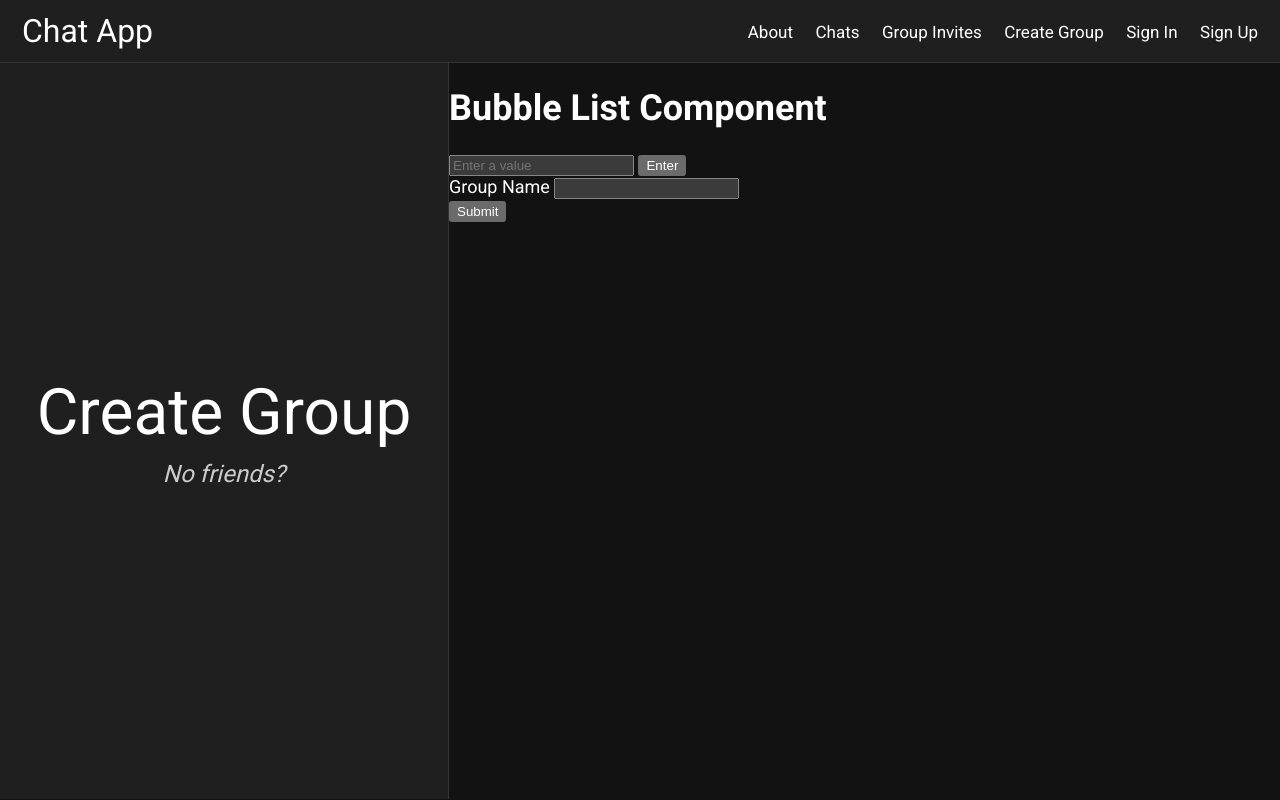
After one commit to Avingo255/chat-app, a Flask app: template chat_app/templates/create_group.html in a window 1280 px wide. The commit adds this page. Run offline with Flask 3, Linux system fonts and the light colour scheme; the template is opened without the code that fills it: values that come from a table or form of the project are taken from there, others are empty.

Commit message:
add create group functionality
styling needs work

```diff
--- a/chat_app/forms.py
+++ b/chat_app/forms.py
@@ -1,6 +1,7 @@
 from flask_wtf import FlaskForm
-from wtforms import StringField, PasswordField, BooleanField, SubmitField
-from wtforms.validators import DataRequired, EqualTo, ValidationError, Email
+from wtforms import StringField, PasswordField, BooleanField, SubmitField, Field
+from wtforms.validators import DataRequired, EqualTo, ValidationError, Email, Length
+from wtforms.widgets import TextInput
 
 from chat_app.database_operations.models import UserTable, GroupTable, UserGroupTable, MessageTable, InviteRequestTable
 
@@ -24,4 +25,22 @@ class SignUpForm(FlaskForm):
         if username in UserTable.get_all_usernames():
             raise ValidationError('Username already taken. Please use a different username.')
 
-    #add email address validation
+    #add email address validation???
+
+class BubbleListField(Field):
+    widget = TextInput()
+
+    def _value(self):
+        if self.data:
+            return ', '.join(self.data)
+        return ''
+
+    def process_formdata(self, valuelist):
+        if valuelist:
+            self.data = [x.strip() for x in valuelist[0].split(',') if x.strip()]
+        else:
+            self.data = []
+
+class BubbleForm(FlaskForm):
+    group_name = StringField('Group Name', validators=[DataRequired(), Length(max=50)])
+    bubble_list = BubbleListField('Bubble List')
--- a/chat_app/routes.py
+++ b/chat_app/routes.py
@@ -9,7 +9,15 @@ from chat_app.database_operations.models import UserTable, GroupTable, UserGroup
 from werkzeug.security import check_password_hash
 from chat_app.auth import User
 
-from chat_app.forms import SignInForm, SignUpForm
+from chat_app.forms import SignInForm, SignUpForm, BubbleForm
+
+#validation function that returns True if string only has alphanumeric characters or spaces, false otherwise
+def is_alphanumeric_or_space(string):
+    for char in string:
+        if not char.isalnum() and not char.isspace():
+            return False
+    return True
+
 
 #
 # APIS
@@ -222,6 +230,54 @@ def group_invites():
         subtitle = "Feeling lonely?"
     return render_template('invites.html', title="Group Invites", subtitle=subtitle)
 
+@app.route('/create-group', methods=['GET', 'POST'])
+def create_group():
+    if current_user.is_authenticated == False:
+        return redirect(url_for('sign_in'))
+    else:
+        form = BubbleForm()
+        if form.validate_on_submit():
+            bubble_list = form.bubble_list.data
+            group_name = form.group_name.data
+
+
+            # 1. check usernames are valid
+            invalid_usernames = []
+            for username in bubble_list:
+                if not username.isalnum() or username not in UserTable.get_all_usernames():
+                    invalid_usernames.append(username)
+
+            if len(invalid_usernames) > 0:
+                print(invalid_usernames)
+                flash(f"Invalid usernames: {invalid_usernames}")
+                return render_template('create_group.html', form=form)
+            elif len(bubble_list) == 0:
+                flash("Please add at least one user to the group")
+                return render_template('create_group.html', form=form)
+
+            elif not is_alphanumeric_or_space(group_name):
+                flash("Invalid group name - only use alphanumeric characters")
+                return render_template('create_group.html', form=form)
+            else:
+                GroupTable.create_group(group_name)
+                group_id = GroupTable.get_last_group_id()
+                UserGroupTable.create_user_group(current_user.username, group_id)
+
+                for username in bubble_list:
+                    InviteRequestTable.create_invite_request(username, current_user.username, group_id, 'pending')
+                return redirect(url_for('chat_window', group_id=group_id))
+
+
+            # 2. if not valid, flash message
+            # 3. add element to let users add group name
+            # 4. create group (add current user automatically, send invite requests to other users)
+            # 5. redirect to group chat
+            # 6. add notice in chat if only one person in group???????
+        return render_template('create_group.html', form=form)
+
+
+    return render_template('create_group.html', title='Create Group')
+
 
 @app.route('/sign-in', methods=['GET', 'POST'])
 def sign_in():
--- a/chat_app/templates/base.html
+++ b/chat_app/templates/base.html
@@ -33,6 +33,7 @@
                 <a href="{{ url_for('about')}}">About</a>
                 <a href="{{ url_for('index') }}">Chats</a>
                 <a href="{{ url_for('group_invites') }}">Group Invites</a>
+                <a href="{{ url_for('create_group') }}">Create Group</a>
 
                 {% if current_user.is_authenticated %}
                     <a href="{{ url_for('sign_out') }}">Sign Out</a>
@@ -41,10 +42,6 @@
                     <a href="{{ url_for('sign_up') }}">Sign Up</a>
                 {% endif %}
 
-
-                <a href="#">Create Group</a>
-                <a href="#">Profile</a>
-                <a href="#">🔔</a>
             </div>
         </div>
 
--- /dev/null
+++ b/chat_app/templates/create_group.html
@@ -0,0 +1,99 @@
+{% extends "base.html" %}
+
+
+{% block head %}
+    {{ super() }}
+    <link rel="stylesheet" href="{{ url_for('static', filename='auth_styles.css') }}">
+    <script>
+        document.addEventListener('DOMContentLoaded', function() {
+            const bubbleBox = document.getElementById('bubbleBox') || createBubbleBox();
+            const bubbleInput = document.getElementById('bubbleInput');
+            const addBubbleButton = document.getElementById('addBubble');
+            const hiddenBubbleList = document.getElementById('hiddenBubbleList');
+            const groupNameInput = document.getElementById('group_name');
+
+            function createBubbleBox() {
+                const box = document.createElement('div');
+                box.id = 'bubbleBox';
+                box.className = 'bubble-box';
+                document.querySelector('.bubble-list-container').prepend(box);
+                return box;
+            }
+
+            function addBubble(value) {
+                const bubble = document.createElement('span');
+                bubble.className = 'bubble';
+                bubble.textContent = value;
+                bubble.addEventListener('click', function() {
+                    bubbleBox.removeChild(bubble);
+                    updateHiddenField();
+                });
+                bubbleBox.appendChild(bubble);
+                updateHiddenField();
+            }
+
+            function updateHiddenField() {
+                const bubbles = Array.from(bubbleBox.getElementsByClassName('bubble'));
+                hiddenBubbleList.value = bubbles.map(b => b.textContent).join(',');
+            }
+
+            function handleAddBubble() {
+                const value = bubbleInput.value.trim();
+                if (value) {
+                    addBubble(value);
+                    bubbleInput.value = '';
+                }
+            }
+
+            // Event listener for the Enter button
+            addBubbleButton.addEventListener('click', function(e) {
+                e.preventDefault(); // Prevent form submission
+                handleAddBubble();
+            });
+
+            // Event listener for the Enter key in the input field
+            bubbleInput.addEventListener('keydown', function(e) {
+                if (e.key === 'Enter') {
+                    e.preventDefault(); // Prevent form submission
+                    handleAddBubble();
+                }
+            });
+
+            // Validate group name length
+            groupNameInput.addEventListener('input', function() {
+                if (this.value.length > 50) {
+                    this.value = this.value.slice(0, 50);
+                }
+            });
+        });
+    </script>
+{% endblock %}
+
+{% block content %}
+    <div class="auth-text">
+        <h2>Create Group</h2>
+        <div class="caption">No friends?</div>
+    </div>
+
+    <div class="form-contents">
+        <h1>Bubble List Component</h1>
+        <form method="POST">
+            {{ form.csrf_token }}
+
+            <div class="bubble-list-container">
+                <div id="bubbleBox" class="bubble-box"></div>
+                <div class="input-container">
+                    <input type="text" id="bubbleInput" placeholder="Enter a value">
+                    <button type="button" id="addBubble">Enter</button>
+                </div>
+            </div>
+            <div class="form-group">
+                {{ form.group_name.label }}
+                {{ form.group_name(class="form-control", maxlength="50") }}
+            </div>
+            {{ form.bubble_list(id="hiddenBubbleList", style="display: none;") }}
+            <button type="submit">Submit</button>
+        </form>
+    </div>
+
+{% endblock %}
```
Also changed, not shown: chat_app/database_operations/models.py (+12 -1 lines), chat_app/static/create_group_styles.css (added, +94 -0 lines), chat_app/static/auth_styles.css (line endings or trailing spaces), 1 other file.
